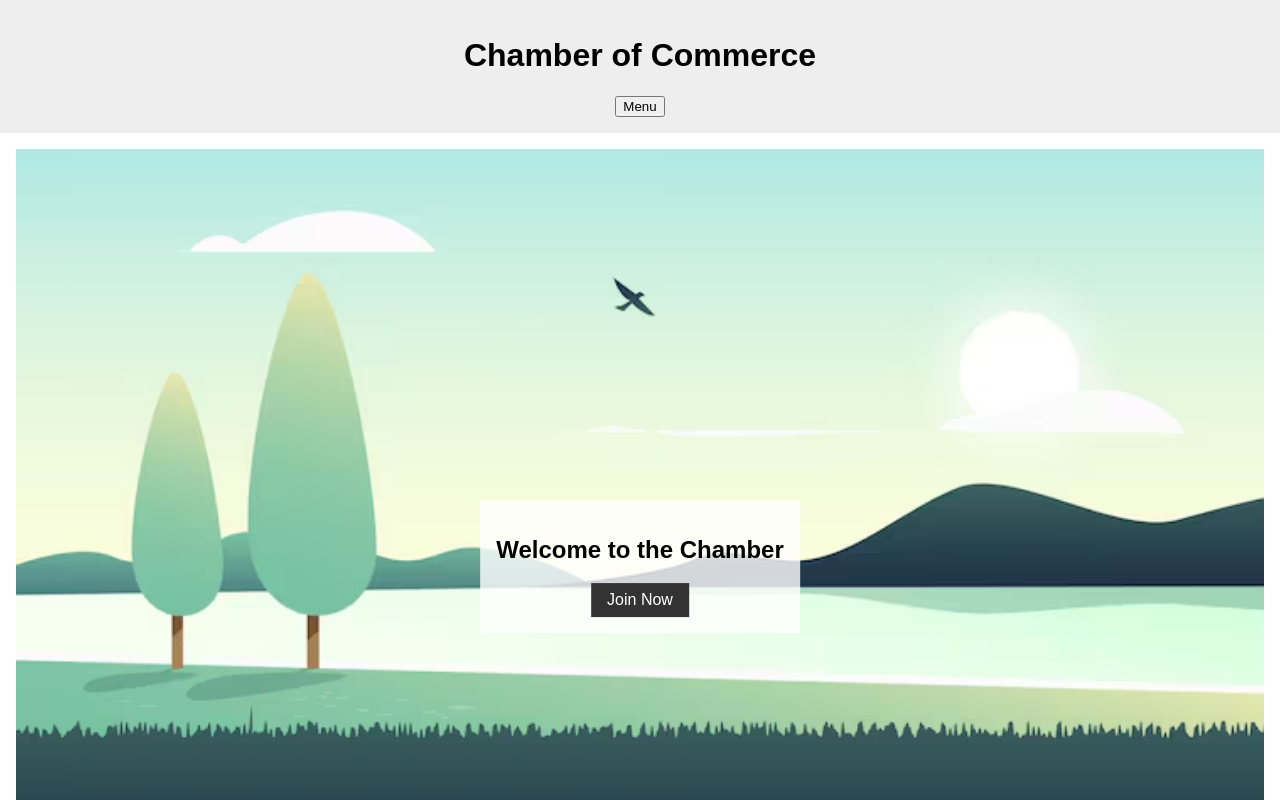
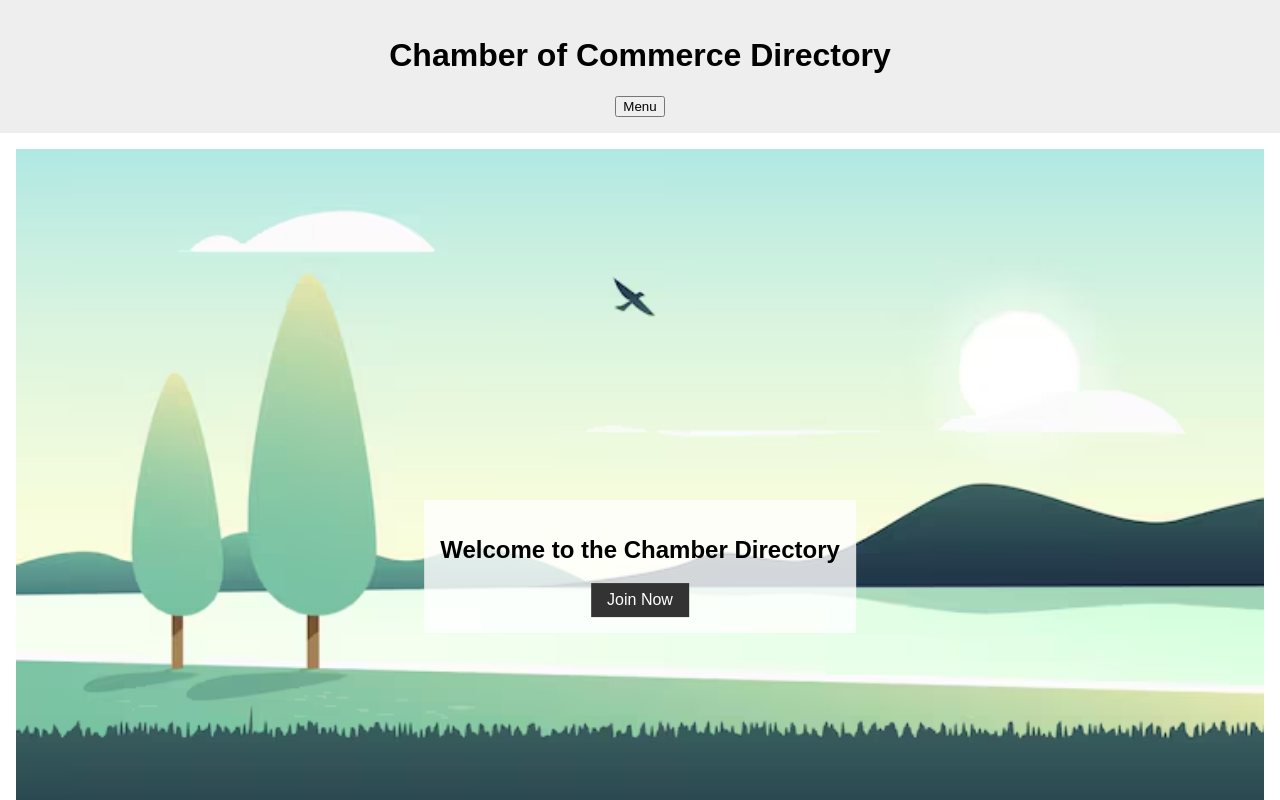
Before and after one commit to GKZTECH/wdd231, a plain HTML site: page chamber/index.html in a window 1280 px wide. Shown: the top 800 px of the page. Drawn offline with Linux system fonts and the light colour scheme; no server answers.

Commit message:
New update

```diff
--- a/chamber/index.html
+++ b/chamber/index.html
@@ -12,8 +12,8 @@
   <!-- Facebook Meta -->
   <meta property="og:title" content="Chamber of Commerce Directory">
   <meta property="og:description" content="Explore our member business directory.">
-  <meta property="og:image" content="images/preview.png">
-  <meta property="og:url" content="https://yourdomain.com/chamber/directory.html">
+  <meta property="og:image" content="images/logo.png">
+  <meta property="og:url" content="https:/gkztech.github.io//chamber/index.html">
 
 
   <!-- CSS -->
@@ -22,7 +22,7 @@
 </head>
 <body>
   <header>
-    <h1>Chamber of Commerce</h1>
+    <h1>Chamber of Commerce Directory</h1>
     <nav>
       <button id="menu-toggle">Menu</button>
       <ul id="nav-links">
@@ -38,7 +38,7 @@
      <section class="hero">
       <img src="images/hero.jpg" alt="City view">
       <div class="hero-text">
-        <h2>Welcome to the Chamber</h2>
+        <h2>Welcome to the Chamber Directory</h2>
         <a href="join.html" class="cta">Join Now</a>
       </div>
     </section>
```
Also changed, not shown: chamber/images/logo.jpg (added).
